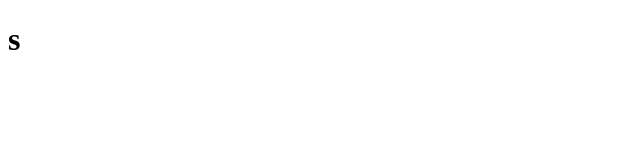
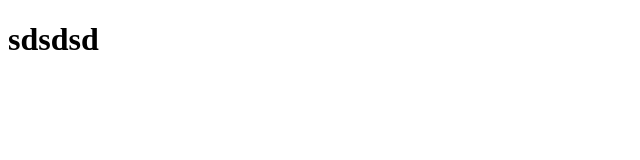
Before and after one commit to hayaseshun/gitpra, a Nuxt app in the folder nuxt3-app/: page /about in a window 1280 px wide. Shown: the top 160 px of the page, without its empty margins (0-640 px from the left). Built offline with nearby package versions, Linux system fonts and the light colour scheme.

Commit message:
dsdsdsdsd

```diff
--- a/nuxt3-app/pages/about.vue
+++ b/nuxt3-app/pages/about.vue
@@ -1,3 +1,3 @@
 <template>
-  <h1>s</h1>
+  <h1>sdsdsd</h1>
 </template>
```
